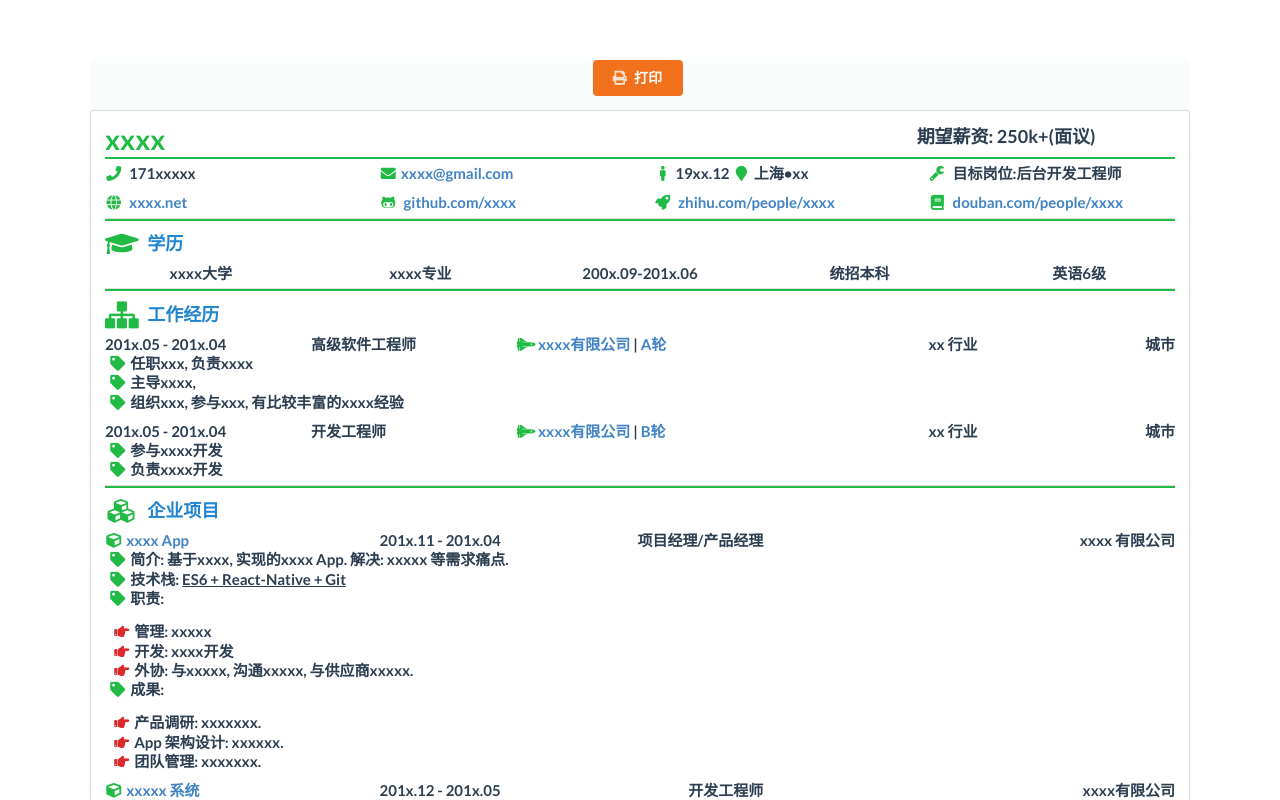
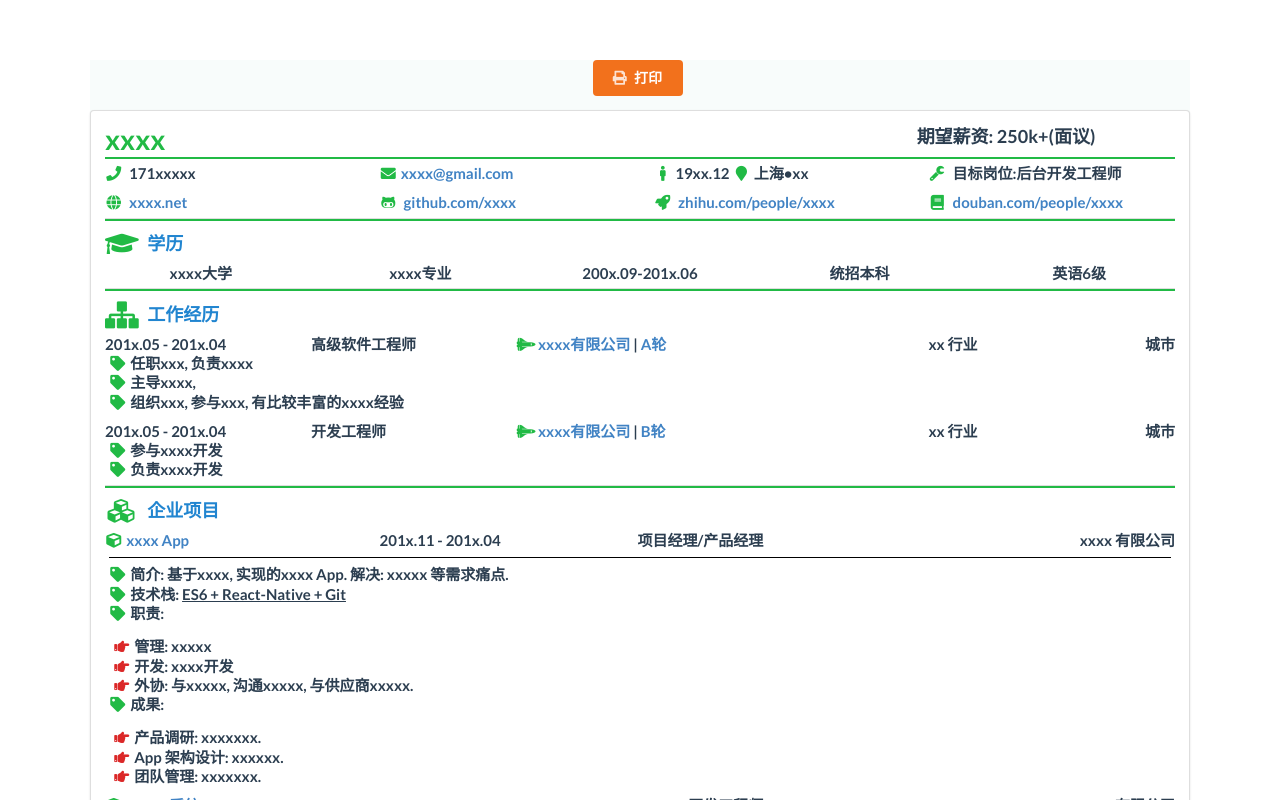
Before and after one commit to hhstore/vue2-resume, a Vue app: page /#/ in a window 1280 px wide. Shown: the top 800 px of the page. Built offline with nearby package versions, Linux system fonts and the light colour scheme.

Commit message:
update - 添加项目分割线.

```diff
--- a/src/components/Resume.vue
+++ b/src/components/Resume.vue
@@ -184,6 +184,9 @@
               <h4>{{ item.company }}</h4>
             </div>
 
+            <!--分割线-->
+            <hr size="1" color="black" width="1060">
+
             <!-------------------------------------- 项目细节部分 ---------------------------------------->
             <!--项目介绍-->
             <div class="sixteen wide column left aligned">
```
